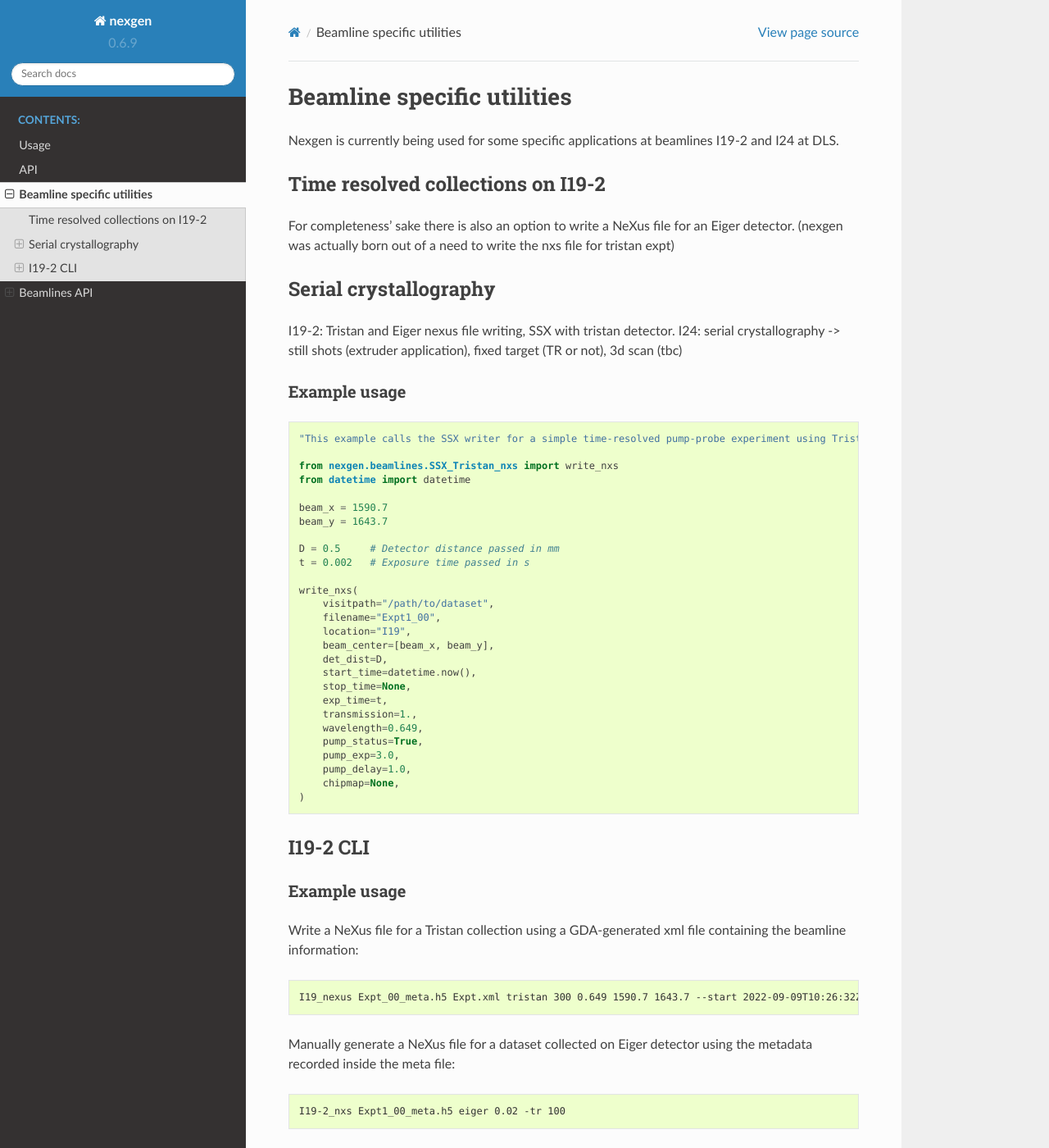
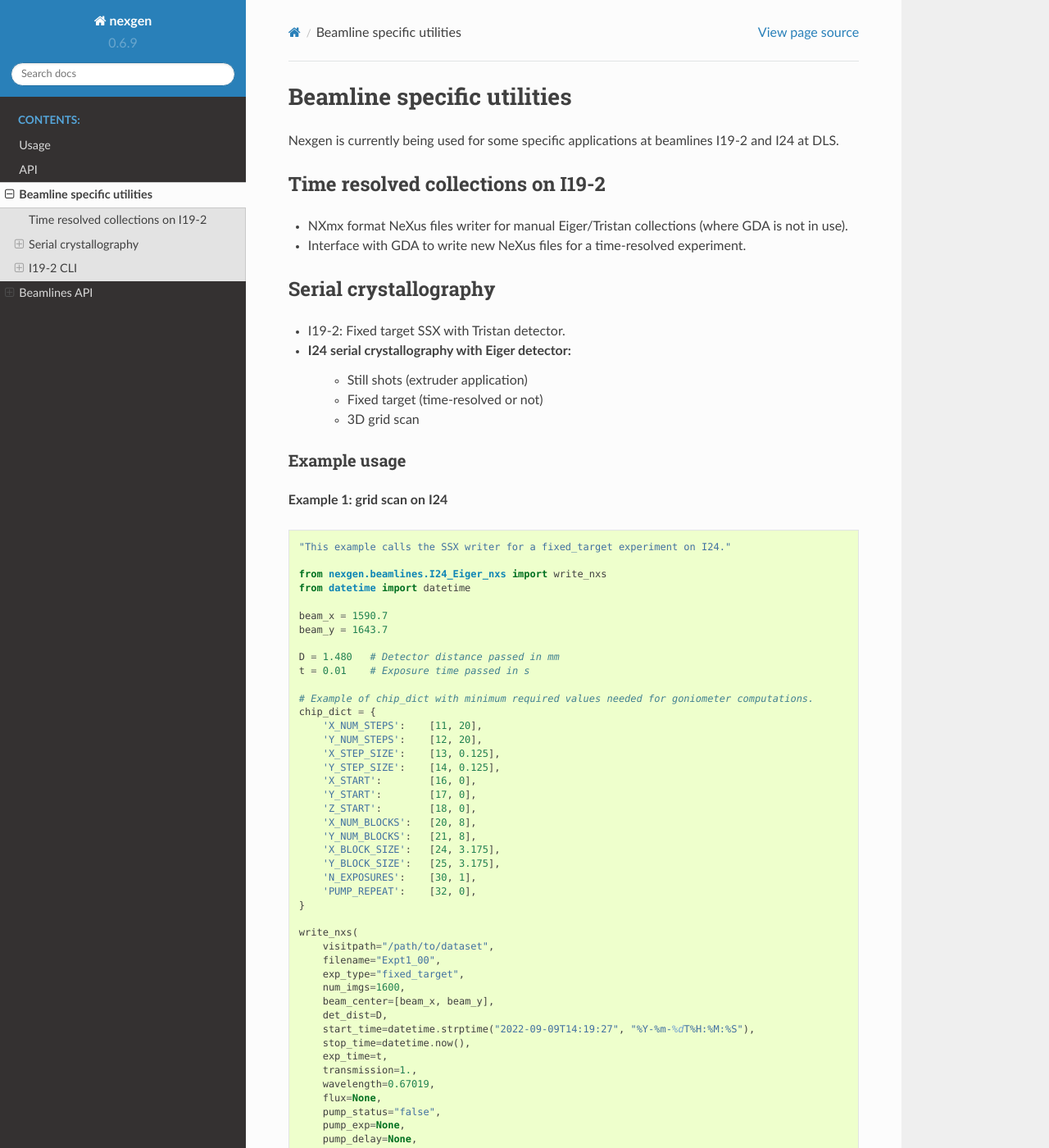
Before and after one commit to DiamondLightSource/nexgen, a Sphinx documentation site: the page built from docs/beamlines.rst, in a window 1280 px wide and 1400 px high. Shown: the whole window at 82% size. Built offline with Sphinx 7.4.7 and the Read the Docs theme 2.0.0, drawn with Linux system fonts in a browser that asks for light colours; some of the changed text lies outside the part shown.

Commit message:
Clean up beamline docs

```diff
--- a/docs/beamlines.rst
+++ b/docs/beamlines.rst
@@ -8,20 +8,77 @@ Nexgen is currently being used for some specific applications at beamlines I19-2
 Time resolved collections on I19-2
 ----------------------------------
 
-For completeness' sake there is also an option to write a NeXus file for an Eiger detector.
-(nexgen was actually born out of a need to write the nxs file for tristan expt)
-
+- NXmx format NeXus files writer for manual Eiger/Tristan collections (where GDA is not in use).
+- Interface with GDA to write new NeXus files for a time-resolved experiment.
 
 Serial crystallography
 ----------------------
 
-I19-2: Tristan and Eiger nexus file writing, SSX with tristan detector.
-I24: serial crystallography -> still shots (extruder application), fixed target (TR or not), 3d scan (tbc)
-
+- I19-2: Fixed target SSX with Tristan detector.
+- I24 serial crystallography with Eiger detector:
+    * Still shots (extruder application)
+    * Fixed target (time-resolved or not)
+    * 3D grid scan
 
 
 Example usage
 *************
+
+**Example 1: grid scan on I24**
+
+.. code-block:: python
+
+    "This example calls the SSX writer for a fixed_target experiment on I24."
+
+    from nexgen.beamlines.I24_Eiger_nxs import write_nxs
+    from datetime import datetime
+
+    beam_x = 1590.7
+    beam_y = 1643.7
+
+    D = 1.480   # Detector distance passed in mm
+    t = 0.01    # Exposure time passed in s
+
+    # Example of chip_dict with minimum required values needed for goniometer computations.
+    chip_dict = {
+        'X_NUM_STEPS':    [11, 20],
+        'Y_NUM_STEPS':    [12, 20],
+        'X_STEP_SIZE':    [13, 0.125],
+        'Y_STEP_SIZE':    [14, 0.125],
+        'X_START':        [16, 0],
+        'Y_START':        [17, 0],
+        'Z_START':        [18, 0],
+        'X_NUM_BLOCKS':   [20, 8],
+        'Y_NUM_BLOCKS':   [21, 8],
+        'X_BLOCK_SIZE':   [24, 3.175],
+        'Y_BLOCK_SIZE':   [25, 3.175],
+        'N_EXPOSURES':    [30, 1],
+        'PUMP_REPEAT':    [32, 0],
+    }
+
+    write_nxs(
+        visitpath="/path/to/dataset",
+        filename="Expt1_00",
+        exp_type="fixed_target",
+        num_imgs=1600,
+        beam_center=[beam_x, beam_y],
+        det_dist=D,
+        start_time=datetime.strptime("2022-09-09T14:19:27", "%Y-%m-%dT%H:%M:%S"),
+        stop_time=datetime.now(),
+        exp_time=t,
+        transmission=1.,
+        wavelength=0.67019,
+        flux=None,
+        pump_status="false",
+        pump_exp=None,
+        pump_delay=None,
+        chip_info=chip_dict,
+        chipmap="/path/to/chip.map/file",
+    )
+
+
+
+**Example 2: grid scan on I19-2 using Tristan10M**
 
 .. code-block:: python
 
@@ -74,6 +131,7 @@ Manually generate a NeXus file for a dataset collected on Eiger detector using t
     I19-2_nxs Expt1_00_meta.h5 eiger 0.02 -tr 100
 
 
+
 =============
 Beamlines API
 =============
@@ -120,6 +178,12 @@ SSX using Tristan Detector
 .. autofunction:: nexgen.beamlines.SSX_Tristan_nxs.write_nxs
 
 
+Serial crystallography: chip tools
+----------------------------------
+
+.. automodule:: nexgen.beamlines.SSX_chip
+    :members:
+
 
 GDA integration tools
 ---------------------
```
Also changed, not shown: 1 other file.
